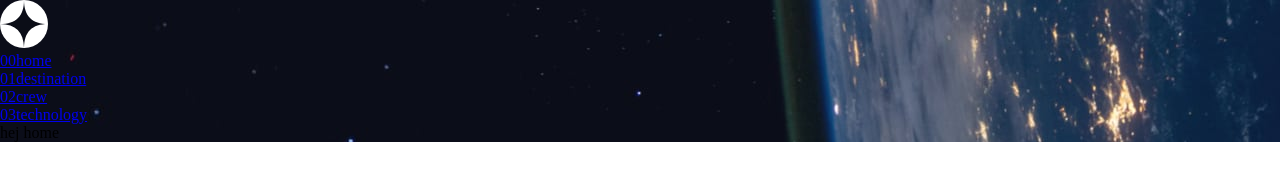
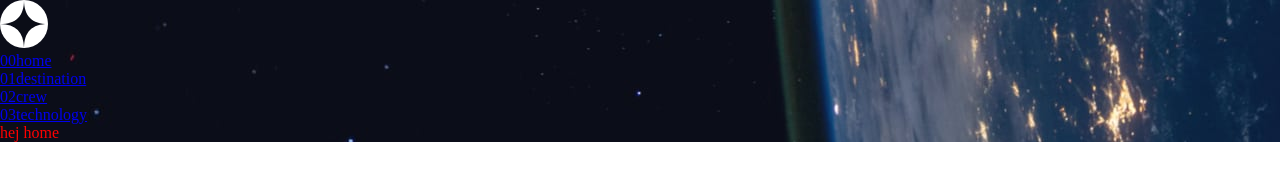
Before and after one commit to KamilKonopski/space-tourism-website-main, a React (Create React App) app: page / in a window 1280 px wide. Shown: the top 192 px of the page. Built offline with nearby package versions, Linux system fonts and the light colour scheme.

Commit message:
add theme provider

```diff
--- a/src/pages/Home/Home.styled.js
+++ b/src/pages/Home/Home.styled.js
@@ -1,6 +1,8 @@
 import homeBg from '../../assets/home/background-home-desktop.jpg';
 import styled from "styled-components";
+import { theme } from '../../utils/Theme/theme';
 
 export const Wrapper = styled.div`
     background: url(${homeBg});
+    color: ${() => theme.color.red};
 `;
--- /dev/null
+++ b/src/utils/Theme/theme.js
@@ -0,0 +1,5 @@
+export const theme = {
+    color: {
+        red: '#ff0000',
+    }
+}
```
Also changed, not shown: src/App.js (+11 -5 lines), src/utils/GlobalStyles/GlobalStyles.js (renamed from src/theme/GlobalStyles/GlobalStyles.js).
